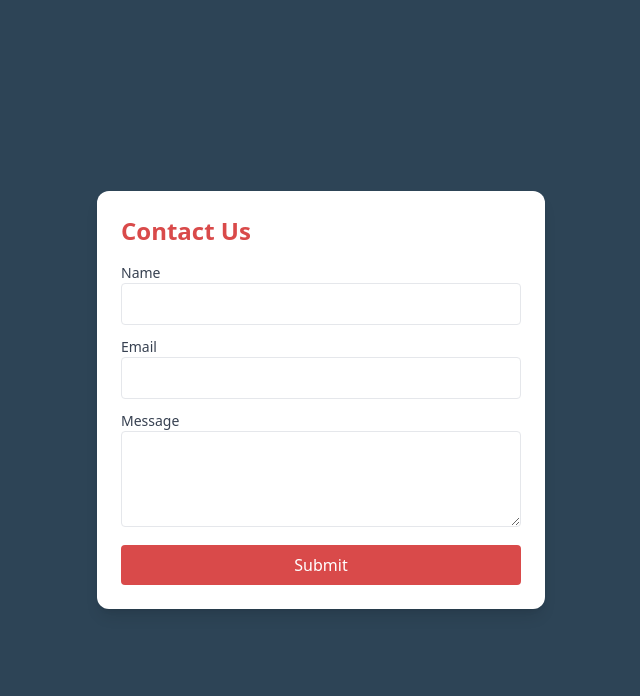
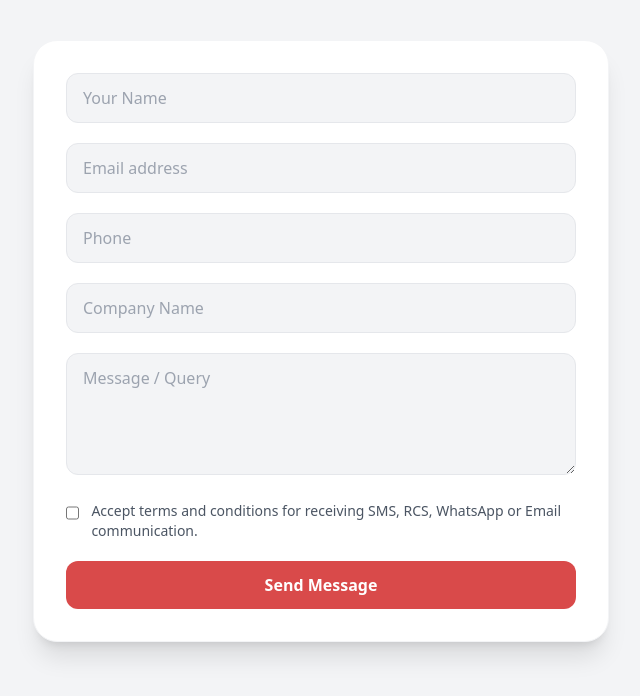
Before and after one commit to azmobiadesk/contact-form, a plain HTML site: page index.html in a window 1280 px wide. Shown: the whole page, without its empty margins (319-959 px from the left). Drawn offline with nearby package versions, Linux system fonts and the light colour scheme.

Commit message:
Update index.html
New Code

```diff
--- a/index.html
+++ b/index.html
@@ -1,47 +1,84 @@
 <!DOCTYPE html>
 <html lang="en">
 <head>
-  <meta charset="UTF-8">
-  <meta name="viewport" content="width=device-width, initial-scale=1.0">
-  <script src="https://cdn.tailwindcss.com"></script>
-  <title>Contact Form</title>
+<meta charset="UTF-8" />
+<meta name="viewport" content="width=device-width, initial-scale=1.0" />
+<script src="https://cdn.tailwindcss.com"></script>
+<title>Contact Form</title>
+
+<style>
+  #successBox { display: none; }
+</style>
+
+<script>
+  tailwind.config = {
+    theme: {
+      extend: {
+        colors: {
+          primary: "#d94a4a",
+          dark: "#2d4456",
+        }
+      }
+    }
+  }
+</script>
+
 </head>
-<body class="bg-[#2d4456] flex justify-center items-center min-h-screen p-4">
-  <div class="bg-white w-full max-w-md p-6 rounded-xl shadow-lg">
-    <h2 class="text-2xl font-semibold text-[#d94a4a] mb-4">Contact Us</h2>
+<body class="bg-gray-100">
 
-    <form id="contactForm" class="space-y-3">
-      <div>
-        <label class="block text-sm text-gray-700">Name</label>
-        <input type="text" required class="w-full border rounded p-2 focus:outline-[#d94a4a]">
-      </div>
+<div class="max-w-xl mx-auto mt-10 p-8 bg-white shadow-xl rounded-3xl border border-gray-100">
 
-      <div>
-        <label class="block text-sm text-gray-700">Email</label>
-        <input type="email" required class="w-full border rounded p-2 focus:outline-[#d94a4a]">
-      </div>
+  <form id="contactForm" class="space-y-5">
 
-      <div>
-        <label class="block text-sm text-gray-700">Message</label>
-        <textarea required class="w-full border rounded p-2 h-24 focus:outline-[#d94a4a]"></textarea>
-      </div>
+    <input type="text" name="name" placeholder="Your Name" required
+      class="w-full bg-gray-100 text-gray-700 px-4 py-3 rounded-xl border border-gray-200 focus:border-primary focus:ring-1 focus:ring-primary outline-none" />
 
-      <button type="submit" class="w-full bg-[#d94a4a] text-white py-2 rounded hover:bg-[#b73737]">
-        Submit
-      </button>
-    </form>
+    <input type="email" name="email" placeholder="Email address" required
+      class="w-full bg-gray-100 text-gray-700 px-4 py-3 rounded-xl border border-gray-200 focus:border-primary focus:ring-1 focus:ring-primary outline-none" />
 
-    <p id="successMsg" class="hidden text-green-600 font-semibold mt-4">
-      ✔ Thank you! Your message has been received.
-    </p>
+    <input type="text" name="phone" placeholder="Phone" required
+      class="w-full bg-gray-100 text-gray-700 px-4 py-3 rounded-xl border border-gray-200 focus:border-primary focus:ring-1 focus:ring-primary outline-none" />
+
+    <input type="text" name="company" placeholder="Company Name"
+      class="w-full bg-gray-100 text-gray-700 px-4 py-3 rounded-xl border border-gray-200 focus:border-primary focus:ring-1 focus:ring-primary outline-none" />
+
+    <textarea name="message" rows="4" placeholder="Message / Query" required
+      class="w-full bg-gray-100 text-gray-700 px-4 py-3 rounded-xl border border-gray-200 focus:border-primary focus:ring-1 focus:ring-primary outline-none"></textarea>
+
+    <!-- Checkbox -->
+    <label class="flex items-start space-x-3 text-gray-600 text-sm">
+      <input type="checkbox" required class="mt-1 h-4 w-4 text-primary focus:ring-primary" />
+      <span>
+        Accept terms and conditions for receiving SMS, RCS,
+        WhatsApp or Email communication.
+      </span>
+    </label>
+
+    <!-- Submit Button -->
+    <button type="submit"
+      class="w-full bg-primary text-white py-3 rounded-xl font-semibold hover:bg-red-600 transition">
+      Send Message
+    </button>
+
+  </form>
+
+  <!-- Success Message -->
+  <div id="successBox" class="mt-6 p-4 bg-green-100 border border-green-300 text-green-700 rounded-lg">
+    ✔ Your message has been successfully sent!
   </div>
 
-  <script>
-    document.getElementById("contactForm").addEventListener("submit", function (e) {
-      e.preventDefault();
-      document.getElementById("successMsg").classList.remove("hidden");
-      this.reset();
-    });
-  </script>
+</div>
+
+<script>
+  const form = document.getElementById("contactForm");
+  const successBox = document.getElementById("successBox");
+
+  form.addEventListener("submit", function(e) {
+    e.preventDefault();   // prevent actual submission
+    form.reset();         // clear fields
+    successBox.style.display = "block"; // show message
+  });
+</script>
+
 </body>
 </html>
```
